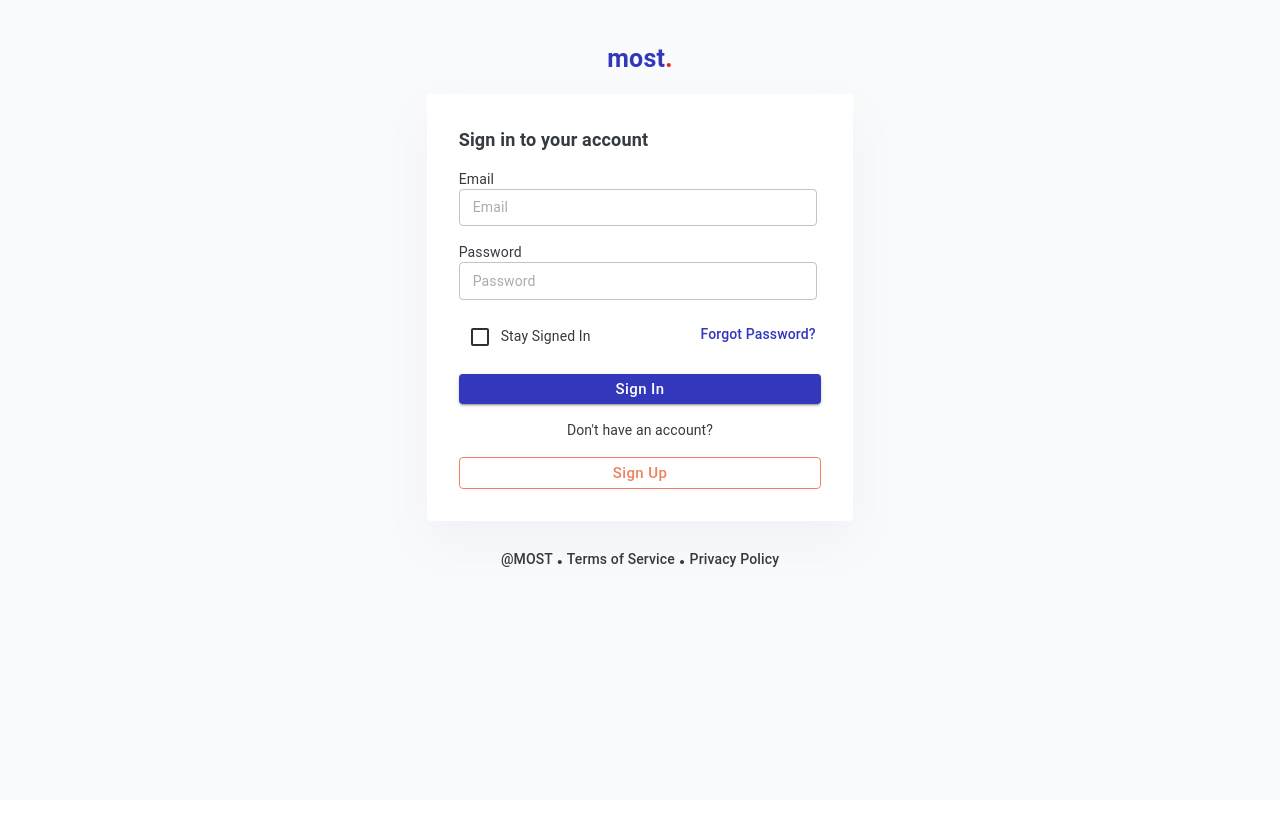
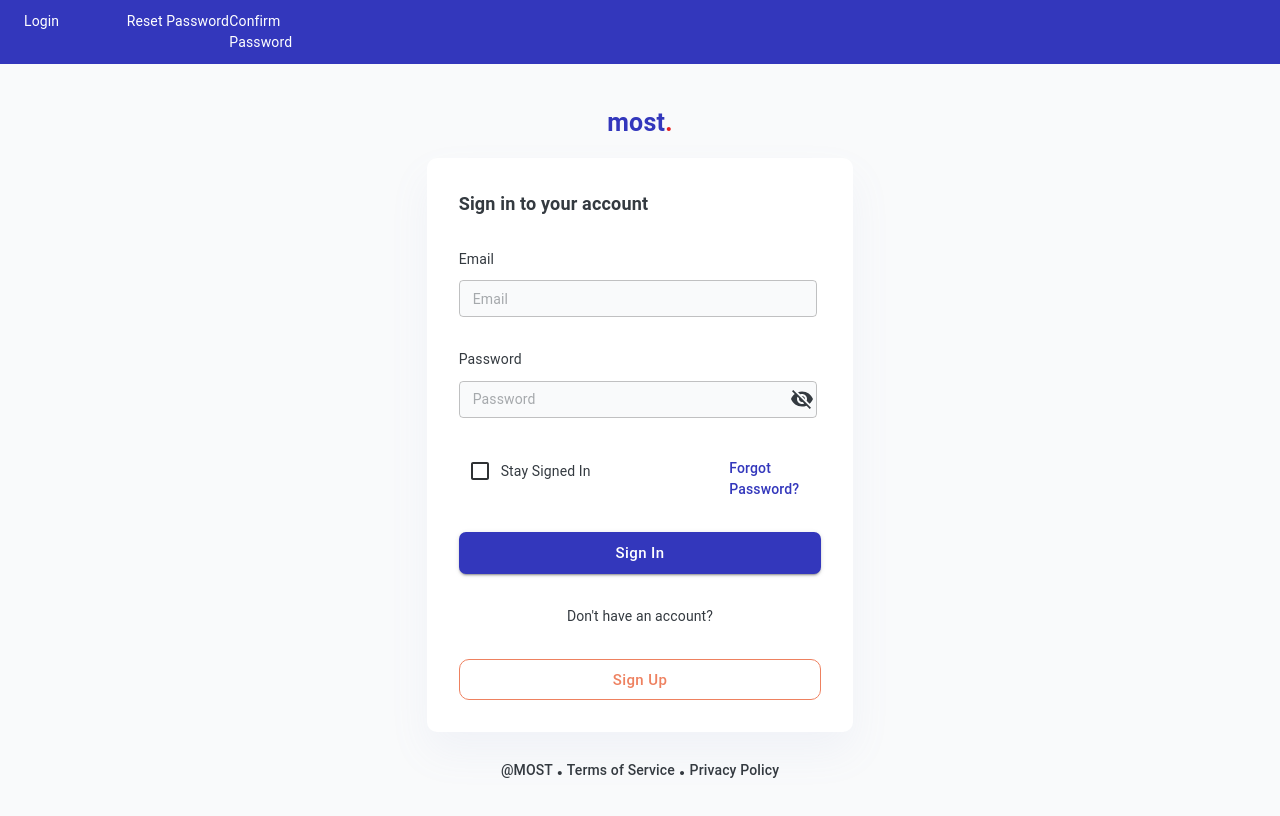
Before and after one commit to Rizwanmhr/Most-FrontEnd, a Gatsby site: page /login in a window 1280 px wide. Built offline with nearby package versions, Linux system fonts and the light colour scheme; Gatsby itself is replaced by a stand-in of ours.

Commit message:
work on sign in

```diff
--- /dev/null
+++ b/src/components/Navbar/Layout.tsx
@@ -0,0 +1,18 @@
+import React, { ReactChild } from 'react';
+import Navbar from './Navbar';
+
+interface AuxProps {
+    children: ReactChild | React.ReactChildren;
+}
+
+// eslint-disable-next-line @typescript-eslint/explicit-module-boundary-types
+const Layout = ({ children }: AuxProps) => {
+    return (
+        <div className="layout">
+            <Navbar />
+            <div>{children}</div>
+        </div>
+    );
+};
+
+export default Layout;
--- /dev/null
+++ b/src/components/Navbar/Navbar.tsx
@@ -0,0 +1,38 @@
+import React from 'react';
+import { AppBar, Toolbar, Typography, Grid } from '@material-ui/core';
+import { Link } from 'gatsby';
+const Navbar: React.FC = () => {
+    return (
+        <>
+            <AppBar position="static">
+                <Toolbar>
+                    <Grid container justifyContent="flex-start">
+                        <Grid item lg={1}>
+                            <Link to="/" style={{ textDecoration: 'none', color: '#fff' }}>
+                                <Typography>Login</Typography>
+                            </Link>
+                        </Grid>
+                        <Grid item lg={1}>
+                            <Link
+                                to="/resetpassword"
+                                style={{ textDecoration: 'none', color: '#fff' }}
+                            >
+                                <Typography>Reset Password</Typography>
+                            </Link>
+                        </Grid>
+                        <Grid item lg={1}>
+                            <Link
+                                to="/confirmpassword"
+                                style={{ textDecoration: 'none', color: '#fff' }}
+                            >
+                                <Typography>Confirm Password</Typography>
+                            </Link>
+                        </Grid>
+                    </Grid>
+                </Toolbar>
+            </AppBar>
+        </>
+    );
+};
+
+export default Navbar;
--- a/src/components/button/ButtonText.tsx
+++ b/src/components/button/ButtonText.tsx
@@ -38,6 +38,7 @@ const ButtonText: React.FC<IProps> = ({
     onChange,
     icon,
     size,
+    text,
     variant,
     style,
     fullWidth,
@@ -55,11 +56,12 @@ const ButtonText: React.FC<IProps> = ({
                 disabled={disabled || loading}
                 size={size}
                 style={style}
+                text={text}
                 fullWidth={fullWidth}
                 type={submit}
                 startIcon={icon}
             >
-                Sign in
+                {text}
             </Button>
         </>
     );
--- /dev/null
+++ b/src/components/login/Login.styles.ts
@@ -0,0 +1,75 @@
+import { makeStyles, createStyles, Theme } from '@material-ui/core/styles';
+const useStyles = makeStyles((theme: Theme) =>
+    createStyles({
+        main: {
+            width: '100%',
+            height: '100vh',
+            background: 'linear-gradient(0deg, #F9FAFB, #F9FAFB)',
+            paddingTop: theme.spacing(5)
+        },
+        card: {
+            backgroundColor: theme.palette.background.default,
+            boxShadow: '0px 20px 40px rgba(141, 147, 201, 0.08)',
+            paddingLeft: '2rem',
+            paddingRight: '2rem',
+            paddingBottom: '2rem',
+            borderRadius: '10px'
+        },
+        text: {
+            color: theme.palette.primary.main,
+            fontWeight: 500,
+            marginTop: '0.5rem',
+            fontSize: '14px',
+            paddingLeft: '1.8rem'
+        },
+        signin: {
+            marginTop: '2rem',
+            fontWeight: 600,
+            fontSize: '18px'
+        },
+        label: {
+            body1: theme.typography.fontSize
+        },
+        AllFields: {
+            marginTop: '2rem'
+        },
+        input: {
+            marginTop: '0.7rem'
+        },
+        icon: {
+            display: 'flex',
+            marginTop: '0.7rem',
+            position: 'relative'
+        },
+        visible: {
+            position: 'absolute',
+            marginLeft: '3rem',
+            left: '78%',
+            right: '0',
+            marginTop: '0.4rem'
+        },
+        heading: {
+            textAlign: 'center',
+            fontWeight: 400,
+            fontSize: '14px'
+        },
+        buttonSignup: {
+            width: '100%',
+            height: '2.6rem',
+            color: theme.palette.warning.main,
+            border: '1px solid #EE8160',
+            fontWeight: 500,
+            fontSize: '15px',
+            textTransform: 'capitalize',
+            borderRadius: '10px'
+        },
+        checkbox: {
+            display: 'flex',
+            alignItems: 'center'
+        },
+        signdin: {
+            alignItems: 'center'
+        }
+    })
+);
+export default useStyles;
--- a/src/components/login/Login.tsx
+++ b/src/components/login/Login.tsx
@@ -1,63 +1,14 @@
 import React, { useState } from 'react';
-import { Typography, Grid, Theme, Box, Button, Checkbox, Card } from '@material-ui/core';
-import { makeStyles, createStyles } from '@material-ui/core';
+import { Typography, Grid, Box, Button, Checkbox, Card } from '@material-ui/core';
 import ButtonText from '../button/ButtonText';
 import Error from '../ErrorField/Error';
 import TextForm from './TextForm';
 import Most from '../most/Most';
 import PrivacyPolicy from '../policy/PrivacyPolicy';
-
-const useStyles = makeStyles((theme: Theme) =>
-    createStyles({
-        main: {
-            width: '100%',
-            height: '100vh',
-            background: 'linear-gradient(0deg, #F9FAFB, #F9FAFB)',
-            paddingTop: theme.spacing(5)
-        },
-        card: {
-            backgroundColor: theme.palette.background.default,
-            boxShadow: '0px 20px 40px rgba(141, 147, 201, 0.08)',
-            paddingLeft: '2rem',
-            paddingRight: '2rem',
-            paddingBottom: '2rem'
-        },
-        text: {
-            color: theme.palette.primary.main,
-            fontWeight: 500,
-            marginTop: '0.5rem',
-            fontSize: '14px'
-        },
-        signin: {
-            marginTop: '2rem',
-            fontWeight: 600,
-            fontSize: '18px'
-        },
-        label: {
-            body1: theme.typography.fontSize
-        },
-        AllFields: {
-            marginTop: '1rem'
-        },
-        heading: {
-            textAlign: 'center',
-            fontWeight: 400,
-            fontSize: '14px'
-        },
-        buttonSignup: {
-            width: '100%',
-            color: theme.palette.warning.main,
-            border: '1px solid #EE8160',
-            fontWeight: 500,
-            fontSize: '15px',
-            textTransform: 'capitalize'
-        },
-        checkbox: {
-            display: 'flex',
-            alignItems: 'center'
-        }
-    })
-);
+import VisibilityIcon from '@material-ui/icons/Visibility';
+import VisibilityOffIcon from '@material-ui/icons/VisibilityOff';
+import { Link } from 'gatsby';
+import useStyles from './Login.styles';
 
 const Login: React.FC = () => {
     const classes = useStyles();
@@ -71,6 +22,7 @@ const Login: React.FC = () => {
         message: '',
         isMessage: false
     });
+    const [open, setOpen] = useState(false);
 
     let name, value;
     const handleInput = (e: React.ChangeEvent<HTMLInputElement | HTMLTextAreaElement>) => {
@@ -97,6 +49,8 @@ const Login: React.FC = () => {
             });
         }
     };
+    const handleToggle = () => setOpen(!open);
+
     return (
         <>
             <Grid className={classes.main}>
@@ -118,6 +72,7 @@ const Login: React.FC = () => {
                                     <Grid container>
                                         <Grid item xs={12} sm={12} md={12} lg={12}>
                                             <label className={classes.label}>Email</label>
+                                            <div className={classes.input}>
                                                 <TextForm
                                                     type="text"
                                                     variant="outlined"
@@ -126,7 +81,9 @@ const Login: React.FC = () => {
                                                     value={user.email}
                                                     size="small"
                                                     onChange={(e) => handleInput(e)}
+                                                    style={{ background: '#F9FAFB' }}
                                                 />
+                                            </div>
                                         </Grid>
                                     </Grid>
                                 </div>
@@ -134,15 +91,28 @@ const Login: React.FC = () => {
                                     <Grid container>
                                         <Grid item xs={12} sm={12} md={12} lg={12}>
                                             <label className={classes.label}>Password</label>
+                                            <div className={classes.icon}>
                                                 <TextForm
-                                                type="text"
+                                                    type={open === false ? 'password' : 'text'}
                                                     placeholder="Password"
                                                     variant="outlined"
                                                     size="small"
                                                     name="password"
                                                     value={user.password}
                                                     onChange={(e) => handleInput(e)}
+                                                    style={{
+                                                        background: '#F9FAFB',
+                                                        position: 'relative'
+                                                    }}
                                                 />
+                                                <div className={classes.visible}>
+                                                    {open === false ? (
+                                                        <VisibilityOffIcon onClick={handleToggle} />
+                                                    ) : (
+                                                        <VisibilityIcon onClick={handleToggle} />
+                                                    )}
+                                                </div>
+                                            </div>
                                         </Grid>
                                     </Grid>
                                 </div>
@@ -159,21 +129,30 @@ const Login: React.FC = () => {
                                                     setUser({ ...user, checkbox: e.target.value })
                                                 }
                                             />
-                                            <Typography>Stay Signed In</Typography>
+                                            <Typography className={classes.signdin}>
+                                                Stay Signed In
+                                            </Typography>
                                         </div>
                                     </Grid>
                                     <Grid item lg={4}>
+                                        <Link
+                                            to="/confirmpassword"
+                                            style={{ textDecoration: 'none' }}
+                                        >
                                             <Typography className={classes.text}>
                                                 Forgot Password?
                                             </Typography>
+                                        </Link>
                                     </Grid>
                                 </Grid>
                             </div>
                             <div className={classes.AllFields}>
                                 <ButtonText
                                     variant="contained"
+                                    text="Sign in"
                                     onClick={(e) => submit(e)}
                                     onChange={(e) => handleInput(e)}
+                                    style={{ height: '2.6rem', borderRadius: '7px' }}
                                 />
                             </div>
                             <Grid container justifyContent="center">
@@ -193,7 +172,7 @@ const Login: React.FC = () => {
                 </Grid>
 
                 <Grid container justifyContent="center">
-                    <Grid>
+                    <Grid item lg={10}>
                         <PrivacyPolicy />
                     </Grid>
                 </Grid>
@@ -201,5 +180,4 @@ const Login: React.FC = () => {
         </>
     );
 };
-
 export default Login;
--- a/src/pages/index.tsx
+++ b/src/pages/index.tsx
@@ -19,7 +19,7 @@ const IndexPage: FC = () => {
         <>
             <Seo title="Home" />
             {/* <Lazy type="grow" delay={500} timeout={1000} mountOnEnter unmountOnExit> */}
-            {/* <Login /> */}
+            <Login />
             {/* <ResetPassword />  */}
             {/* </Lazy> */}
         </>
--- a/src/pages/login.tsx
+++ b/src/pages/login.tsx
@@ -1,9 +1,12 @@
 import React from 'react';
 import Login from '../components/login/Login';
+import Layout from '../components/Navbar/Layout';
 const login: React.FC = () => {
     return (
         <div>
-            <Login />
+            <Layout>
+                <Login />
+            </Layout>
         </div>
     );
 };
```
Also changed, not shown: src/Assets/visibleicon/VisibleIcon.tsx (added, +22 -0 lines), src/components/ResetPassword/ResetPassword.styles.ts (added, +59 -0 lines), src/components/ResetPassword/ResetPassword.tsx (+12 -57 lines), src/components/confirmPassword/ConfirmPassword.tsx (+19 -75 lines), src/components/confirmPassword/Confirmpassword.style.ts (added, +63 -0 lines), src/components/recovery/Recovery.styles.ts (added, +46 -0 lines), src/components/recovery/Recovery.tsx (+2 -45 lines), src/pages/confirmpassword.tsx (+9 -1 lines), src/pages/resetpassword.tsx (+7 -3 lines), src/pages/auth/login.tsx (deleted). Lines whose indentation alone changed are shown as unchanged.
